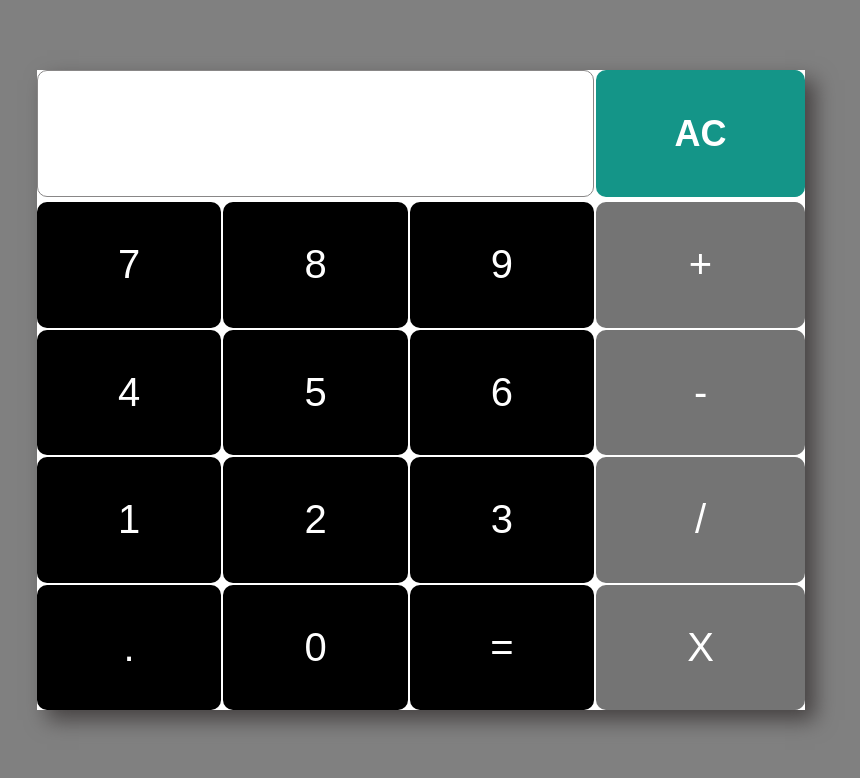
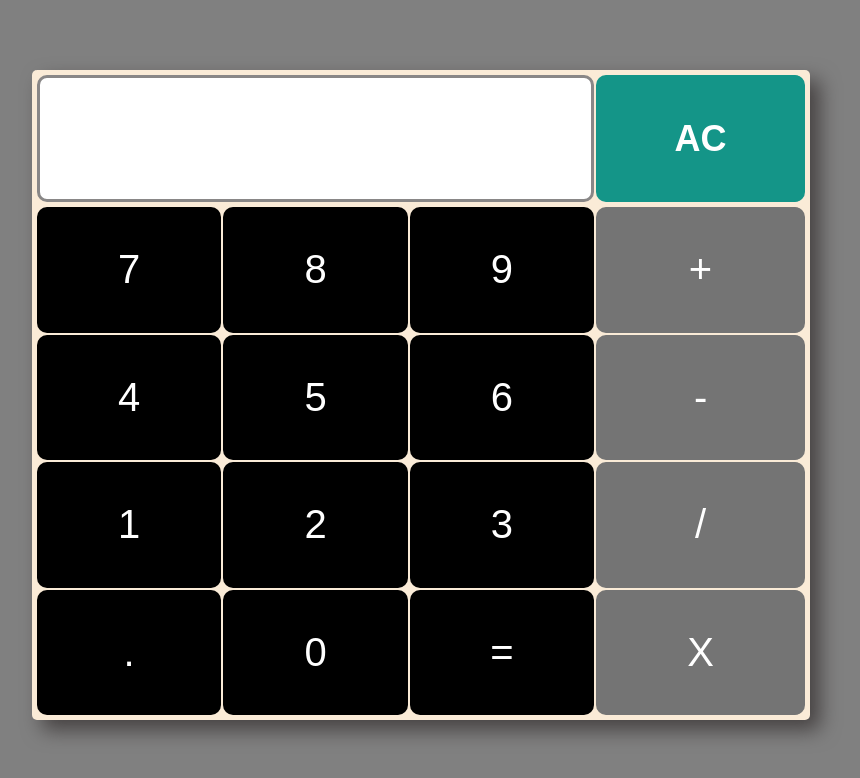
Before and after one commit to HiteshGaikwad/Calculator, a plain HTML site: page index.html in a window 1280 px wide. Shown: the whole page, without its empty margins (219-1079 px from the left). Drawn offline with Linux system fonts and the light colour scheme.

Commit message:
some style added

```diff
--- a/style.css
+++ b/style.css
@@ -13,10 +13,12 @@ main{
     align-items: center;
     gap: 2px;
     /* border: 1px solid red; */
-    background-color: white;
+    background-color: antiquewhite;
     width: 60vw;
     height: 80vh;
     margin: 70px;
+    padding: 5px;
+    border-radius: 5px;
     box-shadow: 10px 10px 20px rgb(70, 66, 66);
 }
 .left-side{
@@ -40,7 +42,7 @@ main{
     width: 100%;
     height: 100%;
     outline: none;
-    border: 1px solid rgb(137, 135, 135);
+    border: 3px solid rgb(137, 135, 135);
     border-radius: 10px;
     font-size: 50px;
     font-weight: 600;
```
